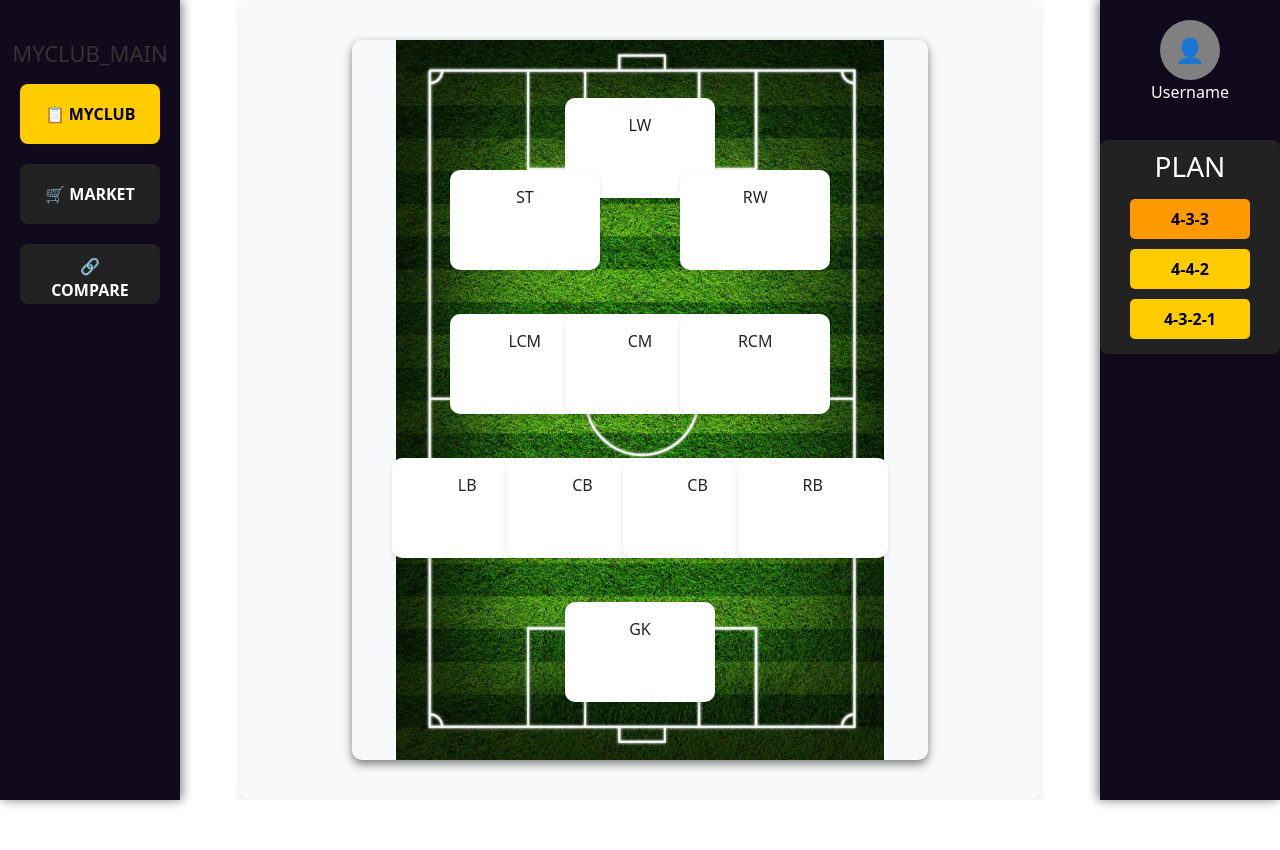
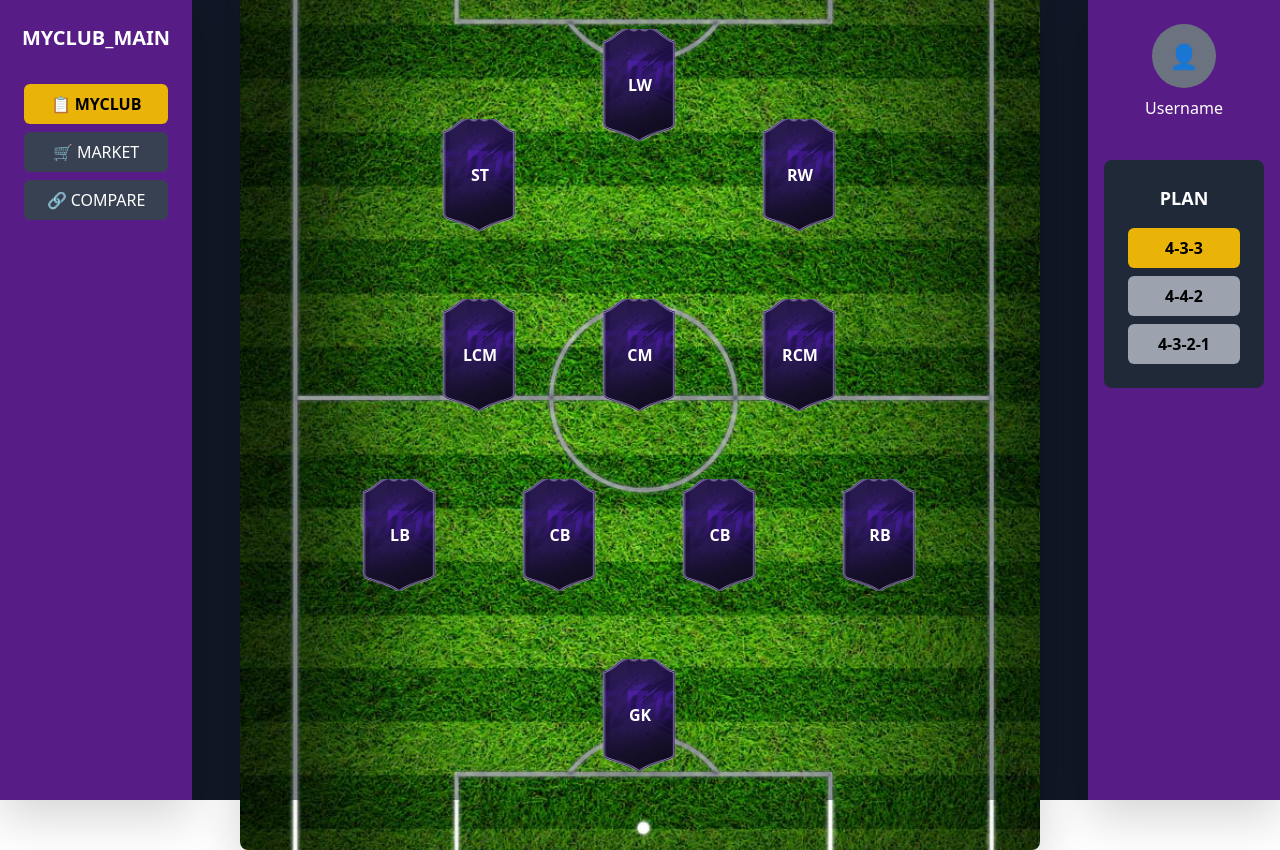
Before and after one commit to Natthapong20/Appdev.Project, a React (Create React App) app in the folder my-app/: page /Myclub in a window 1280 px wide. Before the commit the page ends 800 px from the top, so only its background shows below. Built offline with nearby package versions, Linux system fonts and the light colour scheme.

Commit message:
แก้ MyClub ให้อยู่ใน component เดียวกัน

```diff
--- a/my-app/src/App.js
+++ b/my-app/src/App.js
@@ -1,8 +1,4 @@
 import { BrowserRouter as Router, Routes, Route } from "react-router-dom";
-import { useState } from "react";
-import Sidebar from "./components/Sidebar";
-import Field from "./components/Field";
-import FormationSelector from "./components/FormationSelector";
 import Market from "./pages/Market";
 import Login from "./pages/Login";
 import Signup from "./pages/Signup";
@@ -10,6 +6,7 @@ import Welcome from "./pages/Welcome";
 import MyClub from "./pages/Myclub";
 import Createpy from "./pages/Createpy";
 import 'bootstrap/dist/css/bootstrap.min.css';
+
 function App() {
   return (
     <Router>
--- a/my-app/src/components/Field.js
+++ /dev/null
@@ -1,54 +0,0 @@
-import React, { useState, useEffect } from "react";
-import axios from "axios";
-import PlayerCard from "./PlayerCard";
-
-const formations = {
-  "4-3-3": [
-    ["ST"],
-    ["LW", "RW"],
-    ["CM", "CM", "CM"],
-    ["LB", "CB", "CB", "RB"],
-    ["GK"],
-  ],
-  "4-4-2": [
-    ["ST", "ST"],
-    ["LM", "CM", "CM", "RM"],
-    ["LB", "CB", "CB", "RB"],
-    ["GK"],
-  ],
-  "4-3-2-1": [
-    ["ST"],
-    ["CF", "CF"],
-    ["CM", "CM", "CM"],
-    ["LB", "CB", "CB", "RB"],
-    ["GK"],
-  ],
-};
-
-const Field = ({ formation }) => {
-  const [players, setPlayers] = useState([]);
-
-  useEffect(() => {
-    axios.get("http://localhost:5000/players")
-      .then((res) => setPlayers(res.data))
-      .catch((err) => console.error("Error fetching players:", err));
-  }, []);
-
-  return (
-    <div className="flex justify-center items-center flex-grow">
-      {/* สนามฟุตบอล */}
-      <div className="relative bg-green-600 w-[600px] h-[800px] p-6 rounded-lg flex flex-col items-center justify-evenly">
-        {formations[formation].map((row, rowIndex) => (
-          <div key={rowIndex} className="flex justify-center gap-2">
-            {row.map((position, index) => {
-              const player = players.find((p) => p.position === position);
-              return <PlayerCard key={index} position={position} player={player} />;
-            })}
-          </div>
-        ))}
-      </div>
-    </div>
-  );
-};
-
-export default Field;
--- a/my-app/src/components/Sidebar.js
+++ /dev/null
@@ -1,22 +0,0 @@
-import { FaHome, FaShoppingCart, FaExchangeAlt } from "react-icons/fa";
-import { useNavigate } from "react-router-dom";
-
-const Sidebar = () => {
-  const navigate = useNavigate();
-
-  return (
-    <div className="w-60 bg-purple-900 p-4 flex flex-col gap-4 text-white">
-      <button className="bg-yellow-500 p-2 rounded flex items-center gap-2" onClick={() => navigate("/")}>
-        <FaHome /> MYCLUB
-      </button>
-      <button className="text-gray-300 flex items-center gap-2" onClick={() => navigate("/marketplace")}>
-        <FaShoppingCart /> MARKET
-      </button>
-      <button className="text-gray-300 flex items-center gap-2">
-        <FaExchangeAlt /> COMPARE
-      </button>
-    </div>
-  );
-};
-
-export default Sidebar;
--- a/my-app/src/context/TeamContext.js
+++ /dev/null
@@ -1,14 +0,0 @@
-import { createContext, useState } from "react";
-
-export const TeamContext = createContext();
-
-export const TeamProvider = ({ children }) => {
-  const [formation, setFormation] = useState("4-3-3");
-  const [players, setPlayers] = useState(Array(11).fill(null));
-
-  return (
-    <TeamContext.Provider value={{ formation, setFormation, players, setPlayers }}>
-      {children}
-    </TeamContext.Provider>
-  );
-};
--- a/my-app/src/pages/MyClub.css
+++ b/my-app/src/pages/MyClub.css
@@ -1,4 +1,4 @@
-/* ปรับพื้นหลังของทั้งหน้าให้เข้ากับธีม */
+ปรับพื้นหลังของทั้งหน้าให้เข้ากับธีม
 .myclub-container {
     display: flex;
     width: 100vw;
@@ -13,7 +13,7 @@
     left: 0;
     top: 0;
     height: 100%;
-    width: 180px;
+    width: 200px;
     background-color: #110a1d;
     display: flex;
     flex-direction: column;
@@ -58,11 +58,11 @@
 
 /* พื้นหลังสนามฟุตบอล */
 .football-field {
-    width: 80%;
-    max-width: 600px;
-    height: 90vh;
+    width: 100%;
+    max-width: 800px;
+    height: 100vh;
     background: url('/public/players/football-field.png') no-repeat center center;
-    background-size: contain;
+    background-size: cover;
     display: flex;
     position: relative;
     justify-content: center;
@@ -102,7 +102,7 @@
     right: 0;
     top: 0;
     height: 100%;
-    width: 180px;
+    width: 200px;
     background-color: #110a1d;
     display: flex;
     flex-direction: column;
--- a/my-app/src/pages/Myclub.jsx
+++ b/my-app/src/pages/Myclub.jsx
@@ -1,117 +1,116 @@
-import React, { useState } from "react";
+import { useState } from "react";
 import { useNavigate } from "react-router-dom";
-import "./MyClub.css";
+import axios from "axios";
 
+// ✅ นำเข้ารูปจาก `src/assets/players/`
+import footballField from "../assets/players/football-field.png";
+import playerCard from "../assets/players/card.png";
+
+const MyClub = () => {
+  const navigate = useNavigate();
+
+  // 🔹 จัดการแผนการเล่นและนักเตะ
+  const [selectedFormation, setSelectedFormation] = useState("4-3-3");
+  const [players, setPlayers] = useState(Array(11).fill(null));
+
+  // 🔹 ข้อมูลแผนการเล่น
   const formations = {
-    "4-3-3": [
-        ["LW", "ST", "RW"],
-        ["LCM", "CM", "RCM"],
-        ["LB", "CB", "CB", "RB"],
-        ["GK"],
-    ],
-    "4-4-2": [
-        ["ST", "ST"],
-        ["LM", "LCM", "RCM", "RM"],
-        ["LB", "CB", "CB", "RB"],
-        ["GK"],
-    ],
-    "4-3-2-1": [
-        ["ST"],
-        ["CAM", "CAM"],
-        ["LCM", "CM", "RCM"],
-        ["LB", "CB", "CB", "RB"],
-        ["GK"],
-    ],
+    "4-3-3": [["LW", "ST", "RW"], ["LCM", "CM", "RCM"], ["LB", "CB", "CB", "RB"], ["GK"]],
+    "4-4-2": [["ST", "ST"], ["LM", "CM", "CM", "RM"], ["LB", "CB", "CB", "RB"], ["GK"]],
+    "4-3-2-1": [["ST"], ["CAM", "CAM"], ["LCM", "CM", "RCM"], ["LB", "CB", "CB", "RB"], ["GK"]],
   };
 
-// กำหนดพิกัดตำแหน่งของผู้เล่นในแต่ละแผน
+  // 🔹 พิกัดตำแหน่งของผู้เล่นในสนาม
   const playerPositions = {
-    "4-3-3": [
-        { top: "15%", left: "50%" }, // ST
-        { top: "25%", left: "30%" }, // LW
-        { top: "25%", left: "70%" }, // RW
-        { top: "45%", left: "30%" }, // LCM
-        { top: "45%", left: "50%" }, // CM
-        { top: "45%", left: "70%" }, // RCM
-        { top: "65%", left: "20%" }, // LB
-        { top: "65%", left: "40%" }, // CB
-        { top: "65%", left: "60%" }, // CB
-        { top: "65%", left: "80%" }, // RB
-        { top: "85%", left: "50%" }, // GK
-    ],
-    "4-4-2": [
-        { top: "20%", left: "40%" }, // ST
-        { top: "20%", left: "60%" }, // ST
-        { top: "40%", left: "20%" }, // LM
-        { top: "40%", left: "40%" }, // LCM
-        { top: "40%", left: "60%" }, // RCM
-        { top: "40%", left: "80%" }, // RM
-        { top: "60%", left: "20%" }, // LB
-        { top: "60%", left: "40%" }, // CB
-        { top: "60%", left: "60%" }, // CB
-        { top: "60%", left: "80%" }, // RB
-        { top: "85%", left: "50%" }, // GK
-    ],
-    "4-3-2-1": [
-        { top: "15%", left: "50%" }, // ST
-        { top: "30%", left: "40%" }, // CAM
-        { top: "30%", left: "60%" }, // CAM
-        { top: "50%", left: "30%" }, // LCM
-        { top: "50%", left: "50%" }, // CM
-        { top: "50%", left: "70%" }, // RCM
-        { top: "70%", left: "20%" }, // LB
-        { top: "70%", left: "40%" }, // CB
-        { top: "70%", left: "60%" }, // CB
-        { top: "70%", left: "80%" }, // RB
-        { top: "90%", left: "50%" }, // GK
-    ],
+    "4-3-3": [{ top: "15%", left: "50%" }, { top: "25%", left: "30%" }, { top: "25%", left: "70%" },
+               { top: "45%", left: "30%" }, { top: "45%", left: "50%" }, { top: "45%", left: "70%" },
+               { top: "65%", left: "20%" }, { top: "65%", left: "40%" }, { top: "65%", left: "60%" },
+               { top: "65%", left: "80%" }, { top: "85%", left: "50%" }],
+
+    "4-4-2": [{ top: "20%", left: "40%" }, { top: "20%", left: "60%" },
+               { top: "40%", left: "20%" }, { top: "40%", left: "40%" }, { top: "40%", left: "60%" }, { top: "40%", left: "80%" },
+               { top: "60%", left: "20%" }, { top: "60%", left: "40%" }, { top: "60%", left: "60%" }, { top: "60%", left: "80%" },
+               { top: "85%", left: "50%" }],
+
+    "4-3-2-1": [{ top: "15%", left: "50%" },
+               { top: "30%", left: "40%" }, { top: "30%", left: "60%" },
+               { top: "50%", left: "30%" }, { top: "50%", left: "50%" }, { top: "50%", left: "70%" },
+               { top: "70%", left: "20%" }, { top: "70%", left: "40%" }, { top: "70%", left: "60%" }, { top: "70%", left: "80%" },
+               { top: "90%", left: "50%" }],
   };
 
-function MyClub() {
-    const [selectedFormation, setSelectedFormation] = useState("4-3-3");
-    const navigate = useNavigate();
+  // 🔹 ฟังก์ชันเปลี่ยนชื่อนักเตะ
+  const handlePlayerChange = async (index, position) => {
+    const newPlayer = prompt(`Enter player name for ${position}:`);
+    if (newPlayer) {
+      const updatedPlayers = [...players];
+      updatedPlayers[index] = { name: newPlayer, position };
+      setPlayers(updatedPlayers);
+
+      try {
+        await axios.post("http://localhost:5000/players", {
+          name: newPlayer,
+          position,
+          rating: Math.floor(Math.random() * 100),
+        });
+      } catch (error) {
+        console.error("Error adding player:", error);
+      }
+    }
+  };
 
   return (
-        <div className="myclub-container">
-            {/* Sidebar */}
-            <div className="sidebar">
-                <h2 className="title">MYCLUB_MAIN</h2>
-                <button className="menu-button active" onClick={() => navigate("/myclub")}>📋 MYCLUB</button>
-                <button className="menu-button" onClick={() => navigate("/marketplace")}>🛒 MARKET</button>
-                <button className="menu-button" onClick={() => navigate("/compare")}>🔗 COMPARE</button>
+    <div className="flex w-screen h-screen bg-gray-900 text-white">
+
+      {/* Sidebar ซ้าย */}
+      <div className="fixed left-0 top-0 h-full w-48 bg-purple-900 flex flex-col items-center p-4 shadow-lg">
+        <h2 className="text-xl font-bold">MYCLUB_MAIN</h2>
+        <button className="w-36 py-2 mt-4 bg-yellow-500 text-black font-bold rounded" onClick={() => navigate("/myclub")}>
+          📋 MYCLUB
+        </button>
+        <button className="w-36 py-2 mt-2 bg-gray-700 hover:bg-gray-600 rounded" onClick={() => navigate("/marketplace")}>
+          🛒 MARKET
+        </button>
+        <button className="w-36 py-2 mt-2 bg-gray-700 hover:bg-gray-600 rounded" onClick={() => navigate("/compare")}>
+          🔗 COMPARE
+        </button>
       </div>
 
-            {/* Main Field Section */}
-            <div className="main-content">
-                <div className="football-field">
-                    {formations[selectedFormation].flat().map((position, index) => (
+      {/* สนามฟุตบอล */}
+      <div className="flex flex-1 justify-center items-center">
+        <div className="relative w-[800px] h-[900px] bg-cover bg-center rounded-lg shadow-lg" style={{ backgroundImage: `url(${footballField})` }}>
+          {playerPositions[selectedFormation]?.map((pos, index) => {
+            const positionLabel = formations[selectedFormation].flat()[index] || "??";
+            const player = players[index];
+
+            return (
               <div
-                            key={`${position}-${index}`}
-                            className="player-card"
-                            style={{
-                                top: playerPositions[selectedFormation][index].top,
-                                left: playerPositions[selectedFormation][index].left
-                            }}
-
+                key={index}
+                className="absolute w-20 h-28 bg-cover bg-center flex items-center justify-center font-bold cursor-pointer rounded-lg shadow-lg"
+                style={{ backgroundImage: `url(${playerCard})`, top: pos.top, left: pos.left, transform: "translate(-50%, -50%)" }}
+                onClick={() => handlePlayerChange(index, positionLabel)}
               >
-                            <span className="player-position">{position}</span>
+                <span className="text-white">{player ? player.name : positionLabel}</span>
               </div>
-                    ))}
+            );
+          })}
         </div>
       </div>
 
-            {/* Sidebar Right */}
-            <div className="right-sidebar">
-                <div className="user-info">
-                    <div className="avatar">👤</div>
-                    <p>Username</p>
-                </div>
-                <div className="formation-selector">
-                    <h3>PLAN</h3>
+      {/* Sidebar ขวา */}
+      <div className="fixed right-0 top-0 h-full w-48 bg-purple-900 flex flex-col items-center p-4 shadow-lg">
+        <div className="w-16 h-16 bg-gray-500 rounded-full flex items-center justify-center text-2xl">👤</div>
+        <p className="mt-2">Username</p>
+
+        {/* ตัวเลือกแผนการเล่น */}
+        <div className="mt-4 p-4 bg-gray-800 rounded-lg text-center">
+          <h3 className="text-lg font-bold">PLAN</h3>
           {Object.keys(formations).map((formation) => (
             <button
               key={formation}
-                            className={`formation-btn ${selectedFormation === formation ? "active" : ""}`}
+              className={`w-28 py-2 mt-2 rounded text-black font-bold ${
+                selectedFormation === formation ? "bg-yellow-500" : "bg-gray-400 hover:bg-yellow-400"
+              }`}
               onClick={() => setSelectedFormation(formation)}
             >
               {formation}
@@ -119,8 +118,9 @@ function MyClub() {
           ))}
         </div>
       </div>
+
     </div>
   );
-}
+};
 
 export default MyClub;
```
Also changed, not shown: my-app/src/components/FormationSelector.js (deleted, +0 -20 lines), my-app/src/components/PlayerCard.js (deleted, +0 -35 lines), my-app/src/components/ProtectedRoute.js (deleted, +0 -10 lines), my-app/src/assets/players/card.png (renamed from my-app/public/players/card.png), my-app/src/assets/players/football-field.png (renamed from my-app/public/players/football-field.png). Lines whose indentation alone changed are shown as unchanged.
